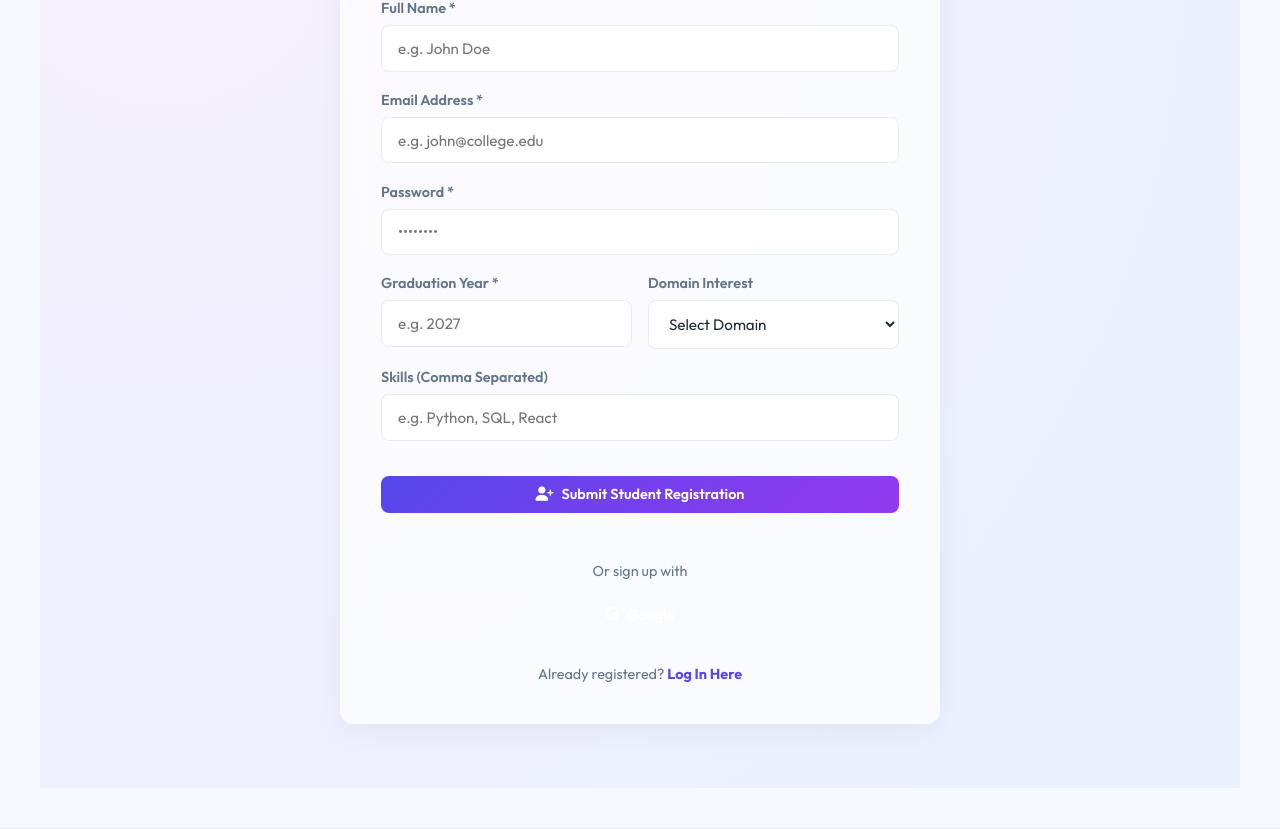
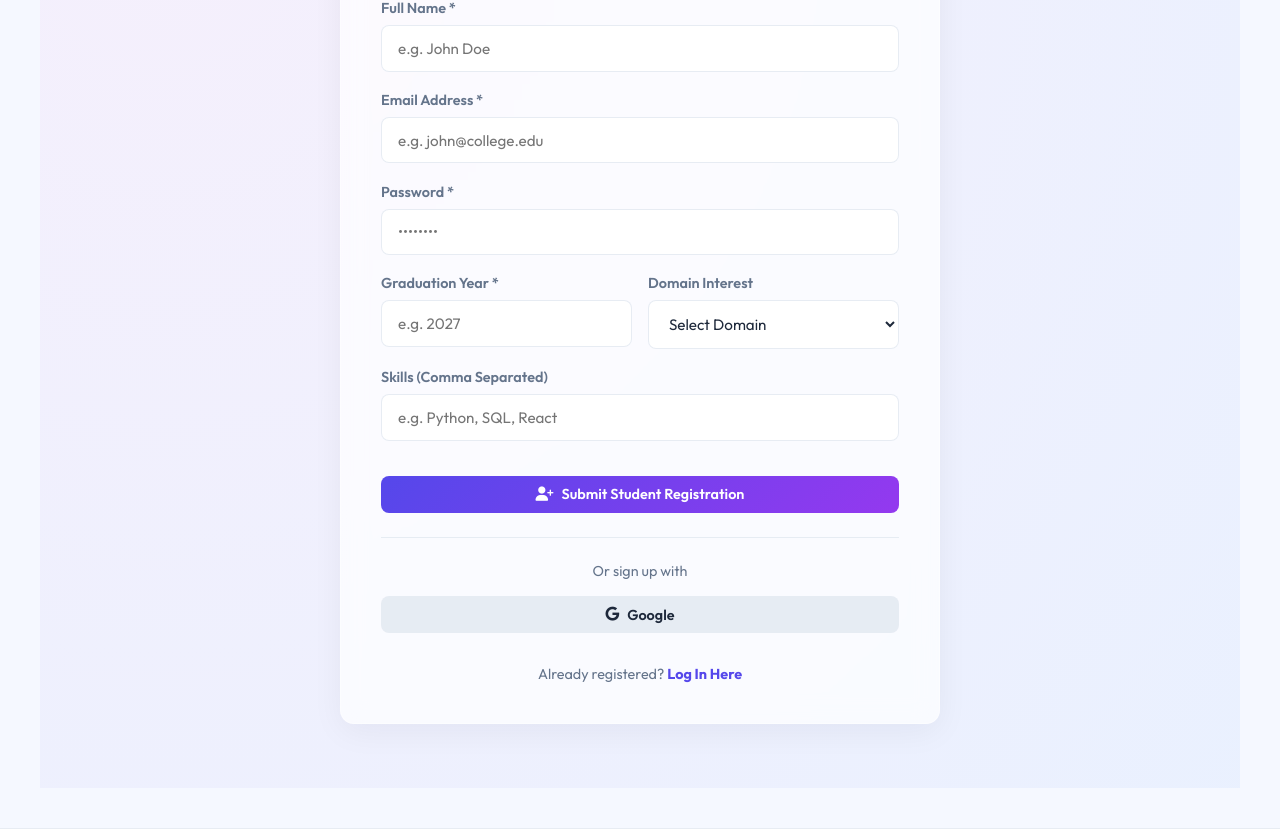
Before and after one commit to Naveenph/alumini_ai, a Flask app: page /auth/register in a window 1280 px wide. Shown: the part 408-1237 px from the top of the page. Run offline with Flask 3, Linux system fonts and the light colour scheme; parts of the project's set-up code (start-up, migrations or seed data) failed here and were passed over.

Commit message:
Fix Google login and register button styling for light theme

```diff
--- a/templates/login.html
+++ b/templates/login.html
@@ -69,10 +69,10 @@
         </form>
 
         <!-- OAuth Login Section (Hidden for Admin) -->
-        <div id="oauth-section" style="margin-top: 1.5rem; padding-top: 1.5rem; border-top: 1px solid rgba(255, 255, 255, 0.1);">
+        <div id="oauth-section" style="margin-top: 1.5rem; padding-top: 1.5rem; border-top: 1px solid var(--border-color);">
             <p style="text-align: center; font-size: 0.9rem; color: var(--text-secondary); margin-bottom: 1rem;">Or continue with</p>
             <div style="display: flex; gap: 1rem; justify-content: center;">
-                <a href="{{ url_for('auth.oauth_login', provider='google') }}" class="btn btn-secondary" style="flex: 1; justify-content: center; background: rgba(255, 255, 255, 0.05); color: white;">
+                <a href="{{ url_for('auth.oauth_login', provider='google') }}" class="btn btn-secondary" style="flex: 1; justify-content: center;">
                     <i class="fab fa-google"></i> Google
                 </a>
             </div>
--- a/templates/register.html
+++ b/templates/register.html
@@ -139,10 +139,10 @@
         </form>
 
         <!-- OAuth Signup Section (Hidden for Admin) -->
-        <div id="oauth-section" style="margin-top: 1.5rem; padding-top: 1.5rem; border-top: 1px solid rgba(255, 255, 255, 0.1);">
+        <div id="oauth-section" style="margin-top: 1.5rem; padding-top: 1.5rem; border-top: 1px solid var(--border-color);">
             <p style="text-align: center; font-size: 0.9rem; color: var(--text-secondary); margin-bottom: 1rem;">Or sign up with</p>
             <div style="display: flex; gap: 1rem; justify-content: center;">
-                <a href="{{ url_for('auth.oauth_login', provider='google') }}" class="btn btn-secondary" style="flex: 1; justify-content: center; background: rgba(255, 255, 255, 0.05); color: white;">
+                <a href="{{ url_for('auth.oauth_login', provider='google') }}" class="btn btn-secondary" style="flex: 1; justify-content: center;">
                     <i class="fab fa-google"></i> Google
                 </a>
             </div>
```
